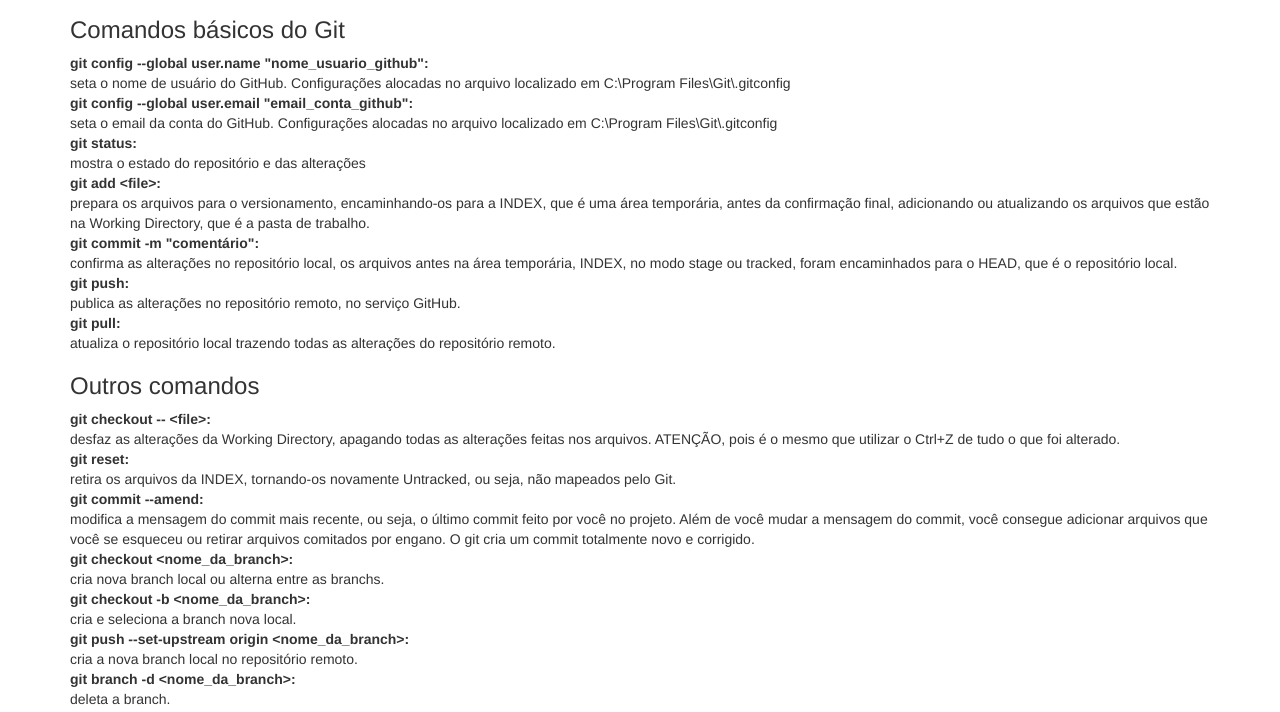
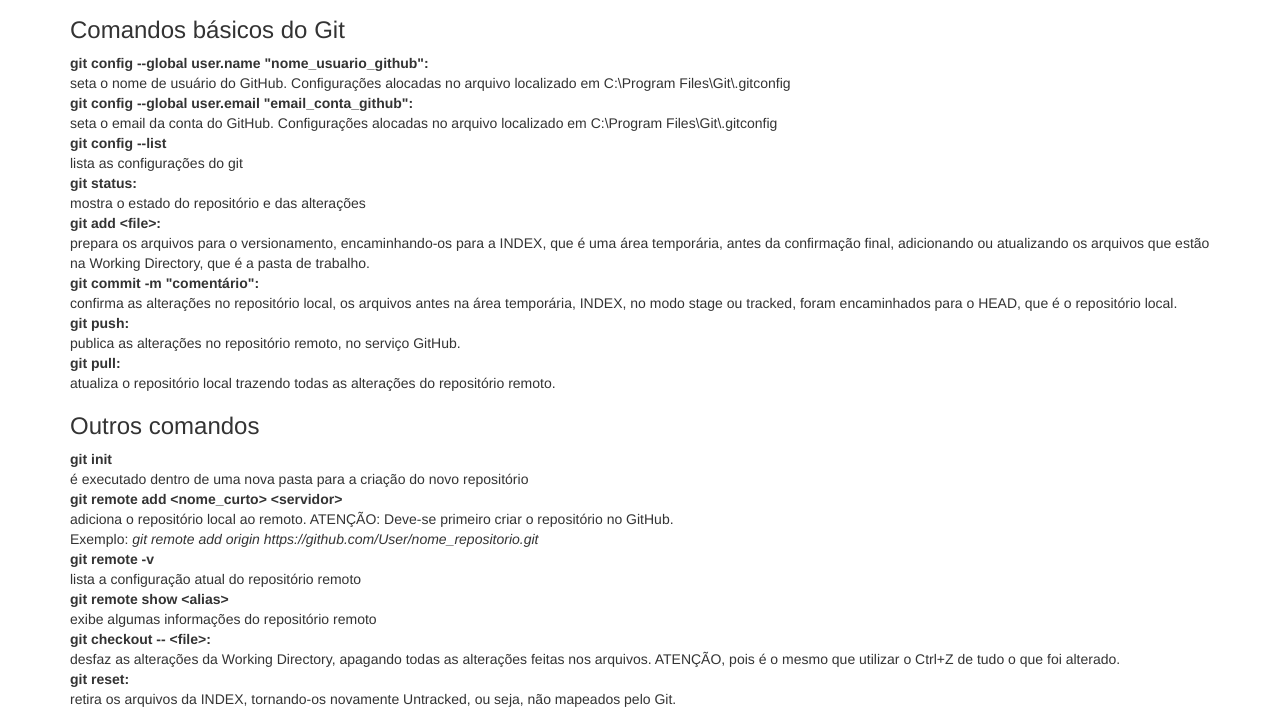
Before and after one commit to Falsilva/Repo1, a plain HTML site: page index.html in a window 1280 px wide. Shown: the part 63-775 px from the top of the page. Drawn offline with nearby package versions, Linux system fonts and the light colour scheme.

Commit message:
Conteúdo adicionado.

```diff
--- a/index.html
+++ b/index.html
@@ -26,6 +26,7 @@
 					<dl>
 						<dt>git config --global user.name "nome_usuario_github":</dt><dd> seta o nome de usuário do GitHub. Configurações alocadas no arquivo localizado em C:\Program Files\Git\.gitconfig</dd>
 						<dt>git config --global user.email "email_conta_github":</dt><dd> seta o email da conta do GitHub. Configurações alocadas no arquivo localizado em C:\Program Files\Git\.gitconfig</dd>
+						<dt>git config --list</dt><dd>lista as configurações do git</dd>
 						<dt>git status:</dt><dd> mostra o estado do repositório e das alterações</dd>
 						<dt>git add &lt;file&gt;:</dt><dd> prepara os arquivos para o versionamento, encaminhando-os para a INDEX, que é uma área temporária, antes da confirmação final, adicionando ou atualizando os arquivos que estão na Working Directory, que é a pasta de trabalho.</dd>
 						<dt>git commit -m "comentário":</dt><dd> confirma as alterações no repositório local, os arquivos antes na área temporária, INDEX, no modo stage ou tracked, foram encaminhados para o HEAD, que é o repositório local.</dd>
@@ -34,6 +35,11 @@
 					</dl>
 					<h3>Outros comandos</h3>
 					<dl>
+						<dt>git init</dt><dd>é executado dentro de uma nova pasta para a criação do novo repositório</dd>
+						<dt>git remote add &lt;nome_curto&gt; &lt;servidor&gt;</dt><dd>adiciona o repositório local ao remoto. ATENÇÃO: Deve-se primeiro criar o repositório no GitHub.<br />
+						Exemplo: <i>git remote add origin https://github.com/User/nome_repositorio.git</i></dd>
+						<dt>git remote -v</dt><dd>lista a configuração atual do repositório remoto</dd>
+						<dt>git remote show &lt;alias&gt;</dt><dd>exibe algumas informações do repositório remoto</dd>
 						<dt>git checkout -- &lt;file&gt;:</dt><dd> desfaz as alterações da Working Directory, apagando todas as alterações feitas nos arquivos. ATENÇÃO, pois é o mesmo que utilizar o Ctrl+Z de tudo o que foi alterado.
 						<dt>git reset:</dt><dd> retira os arquivos da INDEX, tornando-os novamente Untracked, ou seja, não mapeados pelo Git.</dd>
 						<dt>git commit --amend:</dt><dd> modifica a mensagem do commit mais recente, ou seja, o último commit feito por você no projeto. Além de você mudar a mensagem do commit, você consegue adicionar arquivos que você se esqueceu ou retirar arquivos comitados por engano. O git cria um commit totalmente novo e corrigido.</dd>
```
